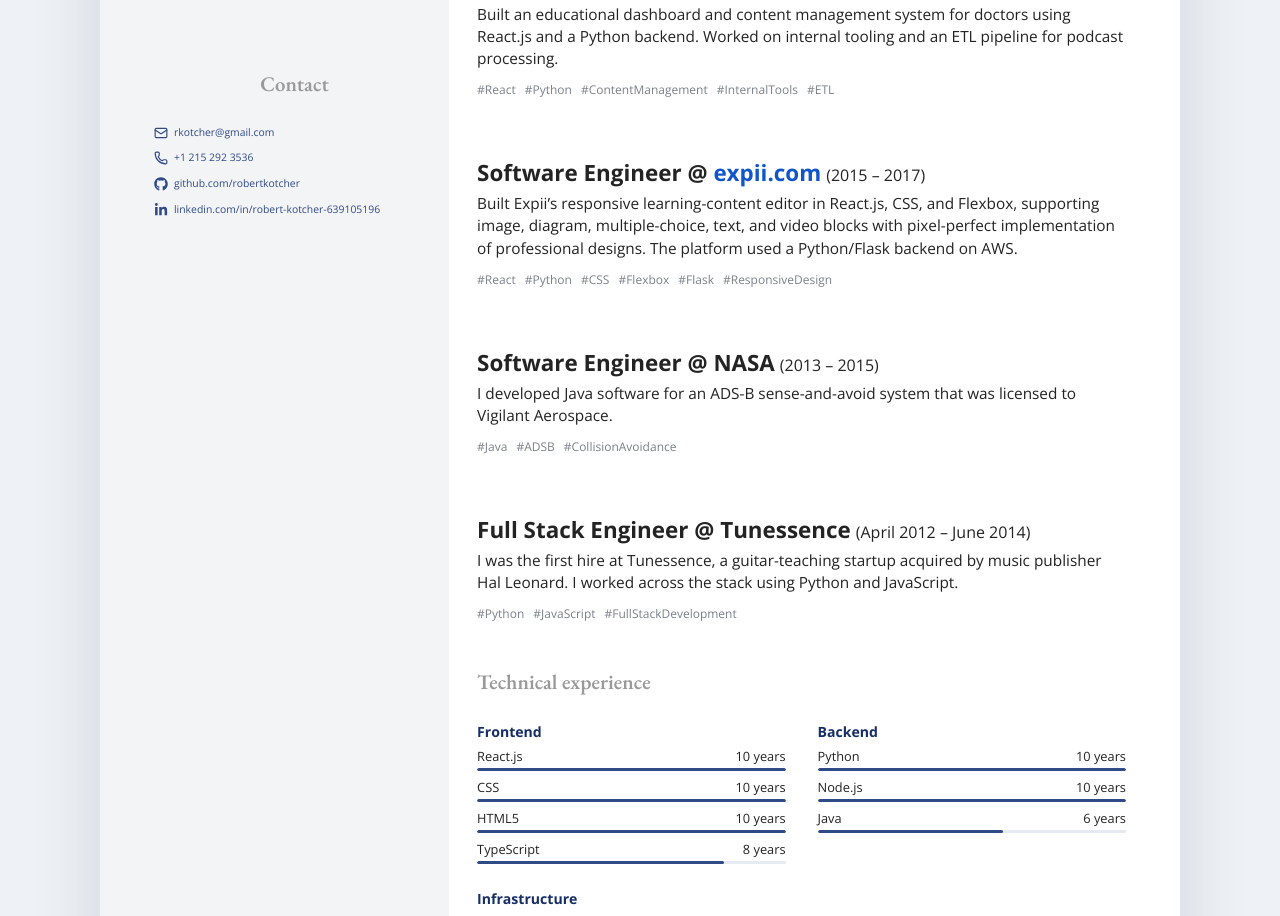
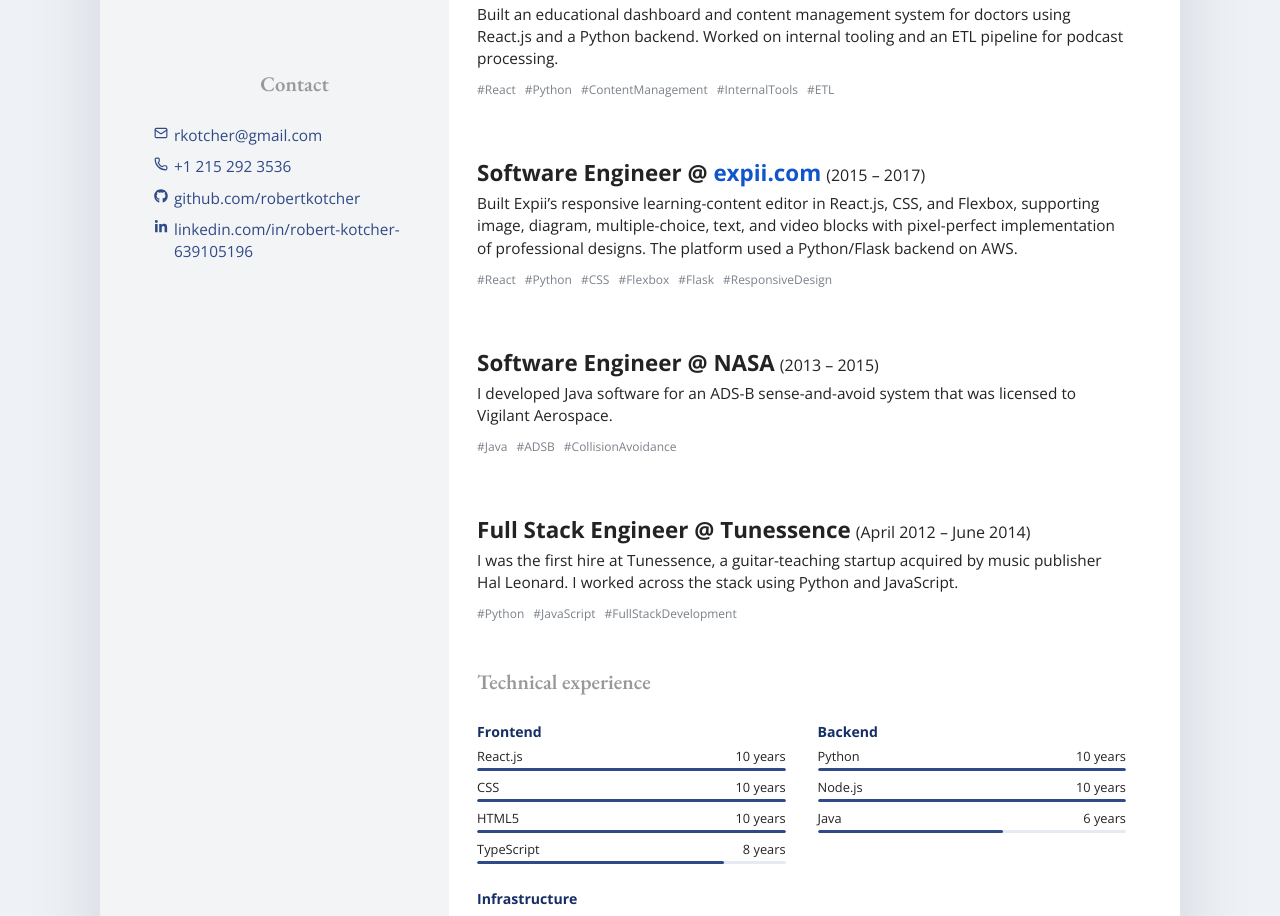
Before and after one commit to robertkotcher/robertkotcher.com, a Next.js app: page /print in a window 1280 px wide. Shown: the part 1202-2118 px from the top of the page. Built offline with nearby package versions, Linux system fonts and the light colour scheme.

Commit message:
Match contact text size to sidebar body

```diff
--- a/app/globals.css
+++ b/app/globals.css
@@ -181,10 +181,10 @@
 @media print { .identity-highlights span + span::before { margin-inline: 8px; } }
 
 .print-contact-links { display: grid; gap: 10px; font-style: normal; }
-.print-contact-links a { display: flex; align-items: flex-start; gap: 6px; color: var(--navy-soft); font-size: .65rem; line-height: 1.5; text-decoration: none; }
+.print-contact-links a { display: flex; align-items: flex-start; gap: 6px; color: var(--navy-soft); font-size: .96rem; line-height: 1.4; text-decoration: none; }
 .print-contact-links svg { flex: 0 0 14px; margin-top: 1px; }
 .print-contact-links span { min-width: 0; overflow-wrap: anywhere; }
-@media print { .print-contact-links a { font-size: 6.5pt; } }
+@media print { .print-contact-links a { font-size: 8.5pt; } }
 
 /* Full-bleed PDF header; preserve the existing content inset. */
 @media print {
--- a/app/resumePdf.ts
+++ b/app/resumePdf.ts
@@ -1,2 +1,2 @@
 // Updated by npm run export:resume whenever the PDFs change.
-export const resumePdfUrl = "/robert-kotcher-resume.pdf?v=f4e987914f39";
+export const resumePdfUrl = "/robert-kotcher-resume.pdf?v=834bae72e69f";
```
Also changed, not shown: 1 other file (tests, documents, lock files or other folders).
